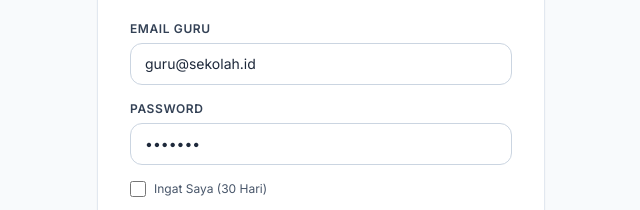
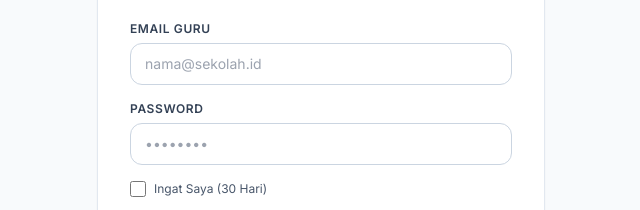
Before and after one commit to mridwan6179-Tech/WebAppEsayNIsian, a website: page public/guru.html in a window 1280 px wide. Shown: the part 216-426 px from the top of the page, 319-959 px from the left. Drawn offline with nearby package versions, Linux system fonts and the light colour scheme; no server answers.

Commit message:
Remove hardcoded default credentials from login forms; require explicit Remember Me

```diff
--- a/public/guru.html
+++ b/public/guru.html
@@ -72,11 +72,11 @@
     <form id="form-login" class="space-y-4">
       <div>
         <label class="block text-xs font-semibold text-slate-700 uppercase tracking-wider mb-1.5">Email Guru</label>
-        <input type="email" id="login-email" required value="guru@sekolah.id" class="w-full px-3.5 py-2.5 rounded-xl border border-slate-300 focus:border-blue-500 focus:ring-2 focus:ring-blue-100 text-sm">
+        <input type="email" id="login-email" required placeholder="nama@sekolah.id" class="w-full px-3.5 py-2.5 rounded-xl border border-slate-300 focus:border-blue-500 focus:ring-2 focus:ring-blue-100 text-sm">
       </div>
       <div>
         <label class="block text-xs font-semibold text-slate-700 uppercase tracking-wider mb-1.5">Password</label>
-        <input type="password" id="login-password" required value="guru123" class="w-full px-3.5 py-2.5 rounded-xl border border-slate-300 focus:border-blue-500 focus:ring-2 focus:ring-blue-100 text-sm">
+        <input type="password" id="login-password" required placeholder="••••••••" class="w-full px-3.5 py-2.5 rounded-xl border border-slate-300 focus:border-blue-500 focus:ring-2 focus:ring-blue-100 text-sm">
       </div>
       <div class="flex items-center justify-between text-xs">
         <label class="flex items-center space-x-2 text-slate-600 cursor-pointer select-none">
```
Also changed, not shown: public/admin.html (+2 -2 lines).
